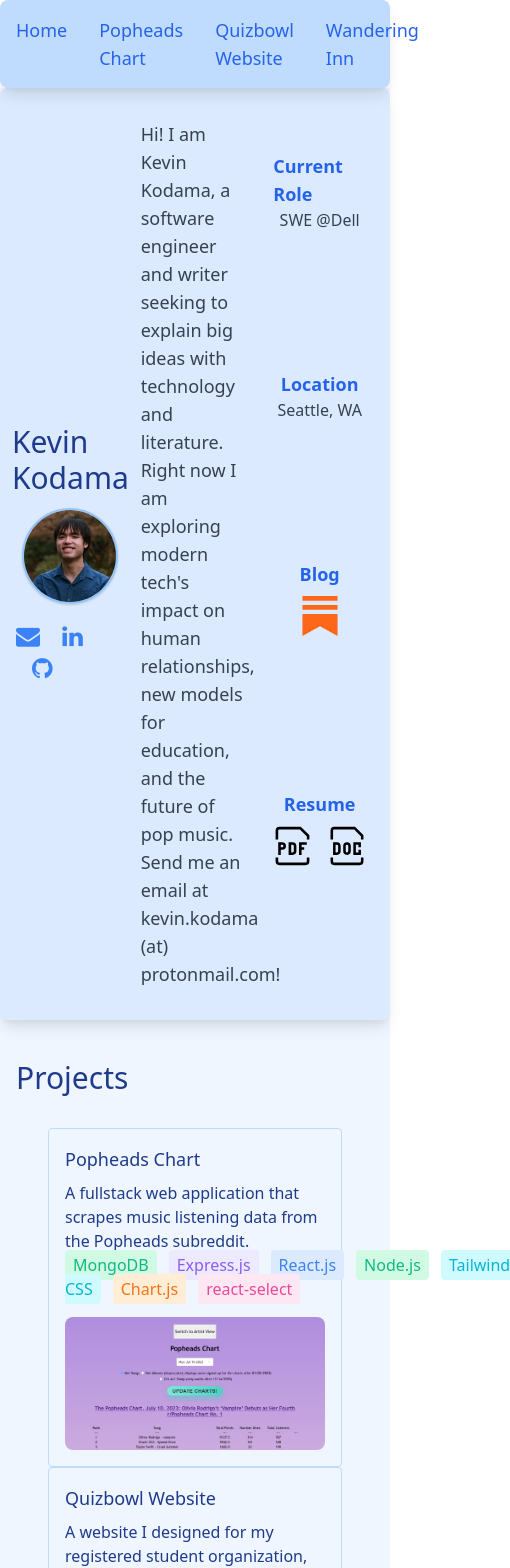
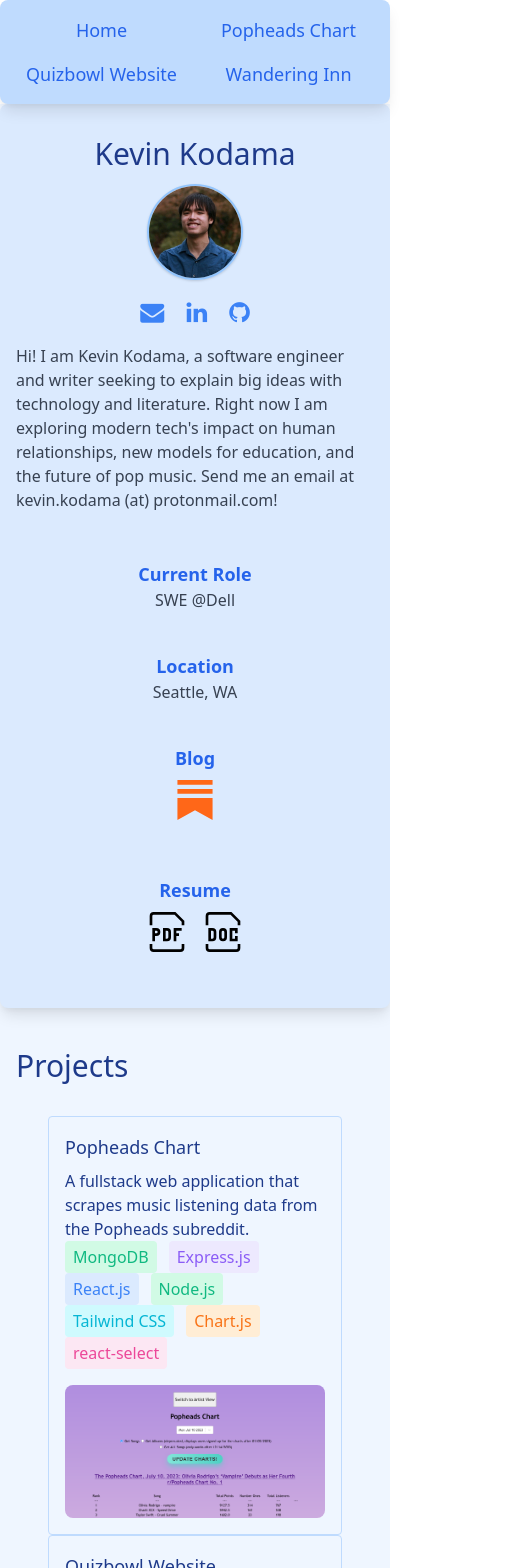
Before and after one commit to stackofstarfruit/kevin-kodama, a SvelteKit app: page / in a window 390 px wide. Shown: the top 1568 px of the page, 510 px wide, since content can reach past the window. Built offline with nearby package versions, Linux system fonts and the light colour scheme.

Commit message:
Add mobile layout

```diff
--- a/src/components/Bio.svelte
+++ b/src/components/Bio.svelte
@@ -1,5 +1,5 @@
 <div class="flex flex-col justify-center">
-  <p class="text-lg font-medium text-gray-700">
+  <p class="text-base md:text-lg font-medium text-gray-700">
     Hi! I am Kevin Kodama, a software engineer and writer seeking to explain big ideas with technology and literature. Right now I am exploring modern tech's impact on human relationships, new models for education, and the future of pop music. Send me an email at kevin.kodama (at) protonmail.com!
   </p>
 </div>
--- a/src/components/Intro.svelte
+++ b/src/components/Intro.svelte
@@ -4,7 +4,7 @@
   import ProfileDetails from './ProfileDetails.svelte'
 </script>
 
-<section id="bio" class="px-4 py-8 bg-blue-100 rounded-lg shadow-lg grid grid-cols-3 gap-4">
+<section id="bio" class="grid grid-cols-1 md:grid-cols-3 px-4 py-8 bg-blue-100 rounded-lg shadow-lg gap-4">
   <ContactCard />
   <Bio />
   <ProfileDetails />
--- a/src/components/ProjectCard.svelte
+++ b/src/components/ProjectCard.svelte
@@ -9,7 +9,7 @@
   export let tools: Tool[] = [];
 </script>
 
-<div class="border border-blue-200 ml-8 mr-8 p-4 rounded transform transition-all duration-200 hover:scale-105 hover:shadow-lg flex flex-col md:flex-row justify-between items-center">
+<div class="border border-blue-200 ml-8 mr-8 p-4 rounded transform transition-all duration-200 hover:z-51 hover:scale-105 hover:shadow-lg flex flex-col md:flex-row justify-between items-center">
   <div class="w-full md:w-2/3">
     <h2 class="text-lg mb-2">
       {title}
@@ -17,9 +17,11 @@
     <p>
       {description}
     </p>
-    {#each tools as tool (tool.name)}
-      <a href={tool.link} class={`px-2 py-1 mr-3 rounded hover:text-white ${tool.color}`}>{tool.name}</a>
-    {/each}
+    <div class="flex flex-wrap" id="tools">
+      {#each tools as tool (tool.name)}
+        <a href={tool.link} class={`px-2 py-1 mr-3 rounded hover:text-white ${tool.color}`}>{tool.name}</a>
+      {/each}
+    </div>
   </div>
   <div class="relative w-full md:w-1/3 mt-4 md:mt-0 md:ml-4">
     <a href={projectLink}>
--- a/src/routes/+layout.svelte
+++ b/src/routes/+layout.svelte
@@ -11,7 +11,7 @@
 </svelte:head>
 
 <nav class="sticky z-10 top-0 w-full px-4 py-4 bg-blue-200 rounded-lg shadow-lg">
-  <ul class="flex justify-evenly space-x-8 text-lg font-medium">
+  <ul class="grid grid-cols-2 lg:grid-cols-4 gap-4 text-lg font-medium text-center">
     <li><a href="/" class="text-blue-600 hover:text-blue-700">Home</a></li>
     <li><a href="/popheads-chart" class="text-blue-600 hover:text-blue-700">Popheads Chart</a></li>
     <li><a href="/quizbowl-website" class="text-blue-600 hover:text-blue-700">Quizbowl Website</a></li>
--- a/src/routes/quizbowl-website/components/FleshingOutSite.svelte
+++ b/src/routes/quizbowl-website/components/FleshingOutSite.svelte
@@ -1,5 +1,6 @@
 <h2 class="text-2xl font-bold mt-8 mb-4" id="fleshing-out">Fleshing Out the Site (August 2022)</h2>
 <section>
-  <p class="mb-3">After my brief JavaScript adventure, I became dissatisfied with my explanation of quizbowl. The website referred to external explanations of quizbowl here and here. While I thought these explanation was okay, they were missing a little something. They focused too much on the "what" of quizbowl and not the "why". I wanted to create my own "What Is Quizbowl?" guide that built things up from first principles: one that spent less time on the granular details of quizbowl and more time on how we got here.</p>
+  <p class="mb-3">After my brief JavaScript adventure, I became dissatisfied with my explanation of quizbowl. The website referred to external explanations of quizbowl <a href="https://www.youtube.com/watch?v=spCgHocfBi0">here</a> and <a href="https://www.pace-nsc.org/resources/what-is-quizbowl-a-primer-and-faq-for-newcomers/">here</a>. While I thought these explanation was okay, they were missing a little something. They focused too much on the "what" of quizbowl and not the "why". I wanted to create my own "What Is Quizbowl?" guide that built things up from first principles: one that spent less time on the granular details of quizbowl and more time on how we got here.</p>
+
   <p class="mb-3"></p>
 </section>
```
